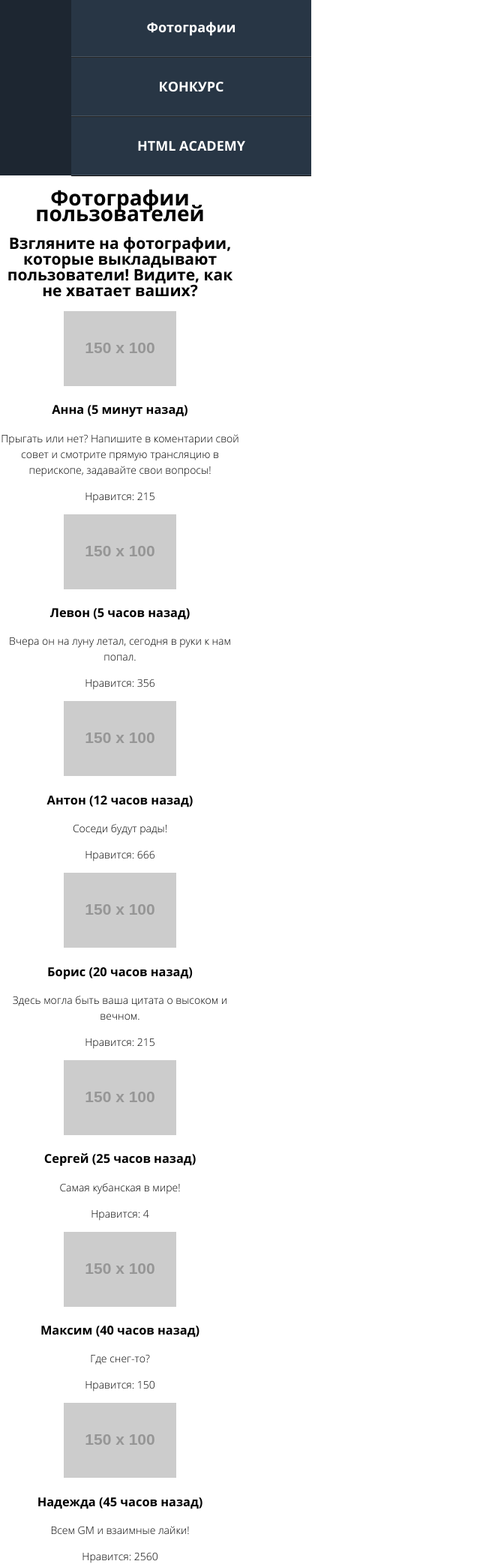
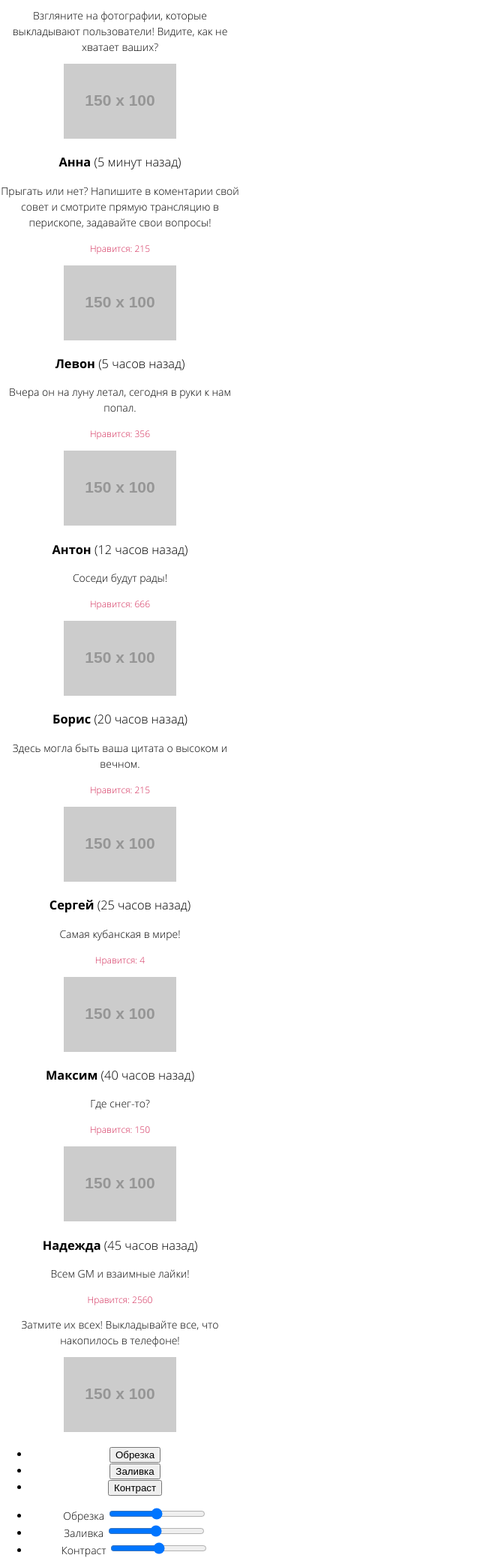
Before and after one commit to 3Dvoron/868593-pink-17, a website: page source/photo.html in a window 1280 px wide. Shown: the part 114-2204 px from the top of the page at 75% size, without its empty margins (0-640 px from the left). Drawn offline with nearby package versions, Linux system fonts and the light colour scheme; files that its build step writes are made by us from their sources; placeholder pictures from the web are drawn by us.

Commit message:
22.07.2019

```diff
--- a/source/photo.html
+++ b/source/photo.html
@@ -11,7 +11,7 @@
         <a class="header__logo-link" href="index.html">
           <img class="header__logo-image" src="../source/img/logo-pink-white-mobile.svg" width="75" height="22" alt="Логотип Pink">
         </a>
-        <nav class="main-nav">
+        <nav class="main-nav  visually-hidden">
           <button class="main-nav__toggle" type="button">Открыть меню</button>
           <ul class="main-nav__list">
             <li class="main-nav__list-item">
--- /dev/null
+++ b/source/sass/blocks/filters.scss
@@ -0,0 +1,7 @@
+.filters__list {
+  list-style: none;
+}
+.filters__item-title {
+  font-size: 14px;
+  color: #d22856;
+}
--- a/source/sass/blocks/page-main.scss
+++ b/source/sass/blocks/page-main.scss
@@ -0,0 +1,5 @@
+.page-title {
+  font-size: 24px;
+  font-weight: normal;
+  color: white;
+}
--- /dev/null
+++ b/source/sass/blocks/photos.scss
@@ -0,0 +1,14 @@
+.photos__title {
+  font-size: 14px;
+  font-weight: normal;
+}
+.photos__item-author {
+  font-weight: bold;
+}
+.photos__item-post-time {
+  font-weight: lighter;
+}
+.photos__item-like {
+  font-size: 12px;
+  color: #d22856;
+}
--- /dev/null
+++ b/source/sass/blocks/picture-loader.scss
@@ -0,0 +1,4 @@
+.picture-loader__title {
+  font-size: 14px;
+  font-weight: normal;
+}
--- a/source/sass/style.scss
+++ b/source/sass/style.scss
@@ -10,3 +10,6 @@
 @import "blocks/contacts.scss";
 @import "blocks/prices.scss";
 @import "blocks/page-footer.scss";
+@import "blocks/photos.scss";
+@import "blocks/picture-loader.scss";
+@import "blocks/filters.scss";
```
Also changed, not shown: source/form.html (+1 -1 lines), source/sass/blocks/main-nav.scss (indentation only).
